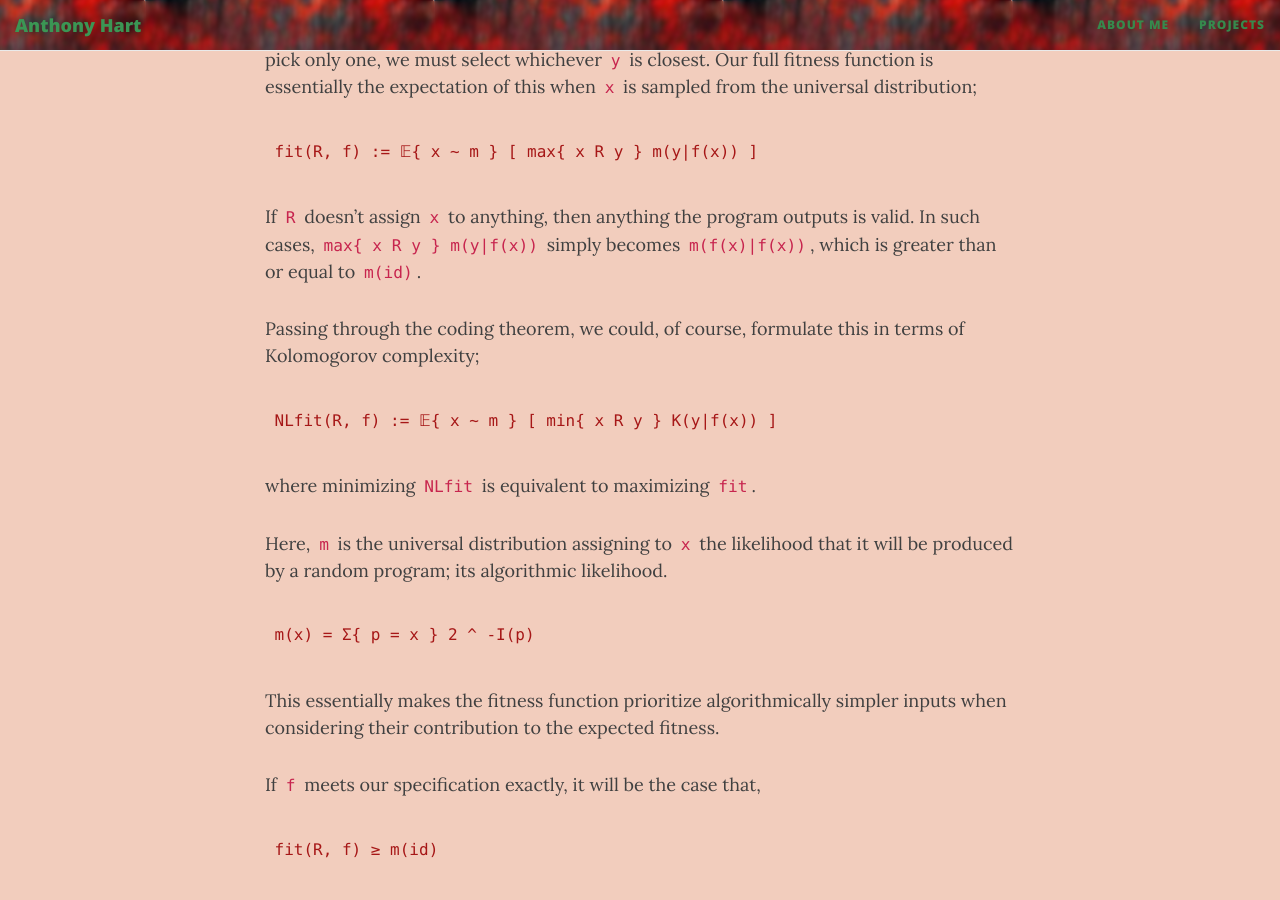
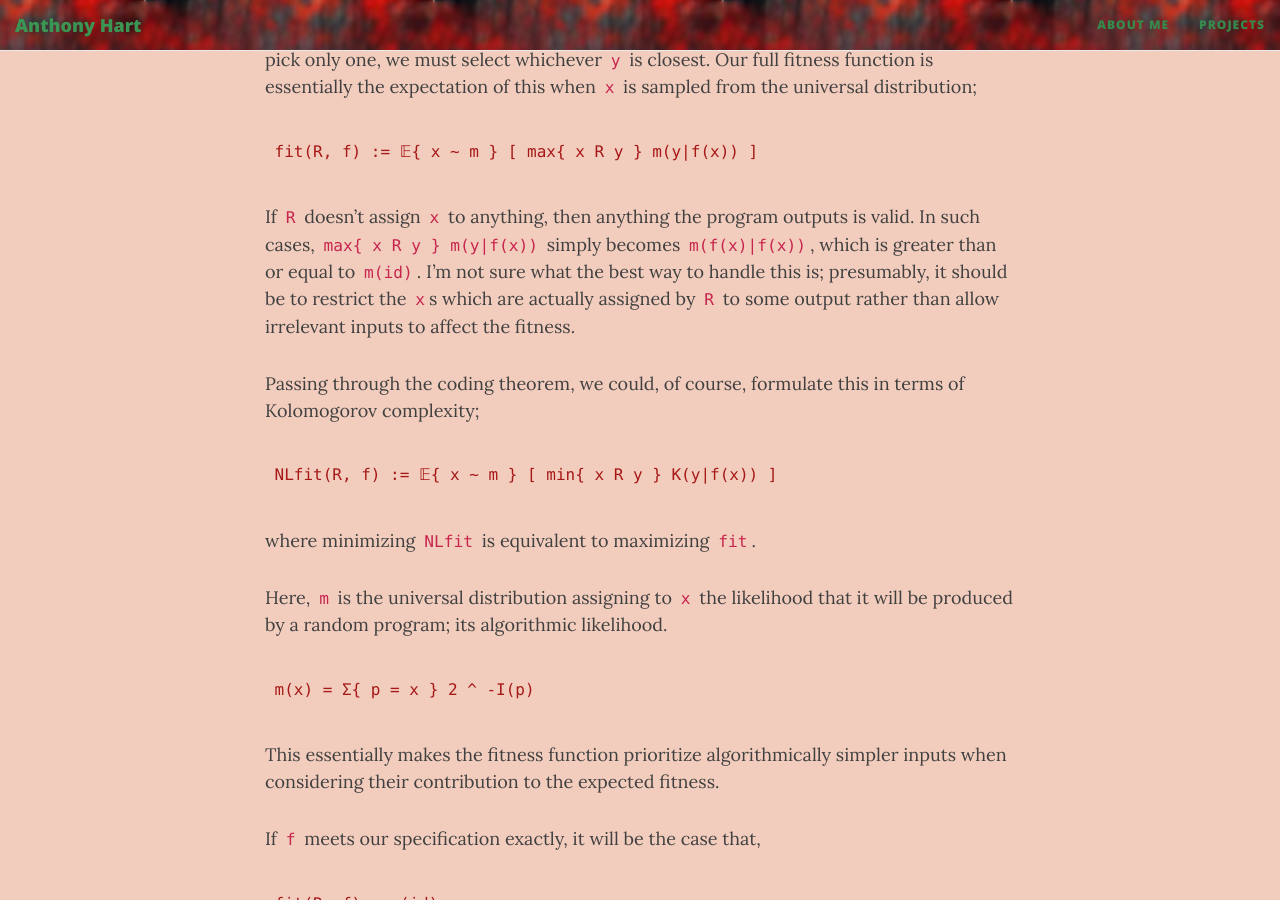
Before and after one commit to AHartNtkn/AHartNtkn.github.io, a Jekyll site: the page built from _posts/2020-10-07-Program-Synthesis-Specification.md, in a window 1280 px wide and 900 px high, scrolled down 2290 px. Built offline with Jekyll 4.4.1, drawn with Linux system fonts in a browser that asks for light colours; nearby versions of some CDN libraries.

Commit message:
Add clearification on incorperation into fitness function.

````diff
--- a/_posts/2020-10-07-Program-Synthesis-Specification.md
+++ b/_posts/2020-10-07-Program-Synthesis-Specification.md
@@ -40,7 +40,7 @@ From there, a function, `f`, of good fitness should maximize `m(y|f(x))` when `x
 fit(R, f) := 𝔼{ x ~ m } [ max{ x R y } m(y|f(x)) ]
 ```
 
-If `R` doesn't assign `x` to anything, then anything the program outputs is valid. In such cases, `max{ x R y } m(y|f(x))` simply becomes `m(f(x)|f(x))`, which is greater than or equal to `m(id)`.
+If `R` doesn't assign `x` to anything, then anything the program outputs is valid. In such cases, `max{ x R y } m(y|f(x))` simply becomes `m(f(x)|f(x))`, which is greater than or equal to `m(id)`. I'm not sure what the best way to handle this is; presumably, it should be to restrict the `x`s which are actually assigned by `R` to some output rather than allow irrelevant inputs to affect the fitness.
 
 Passing through the coding theorem, we could, of course, formulate this in terms of Kolomogorov complexity;
 
````
